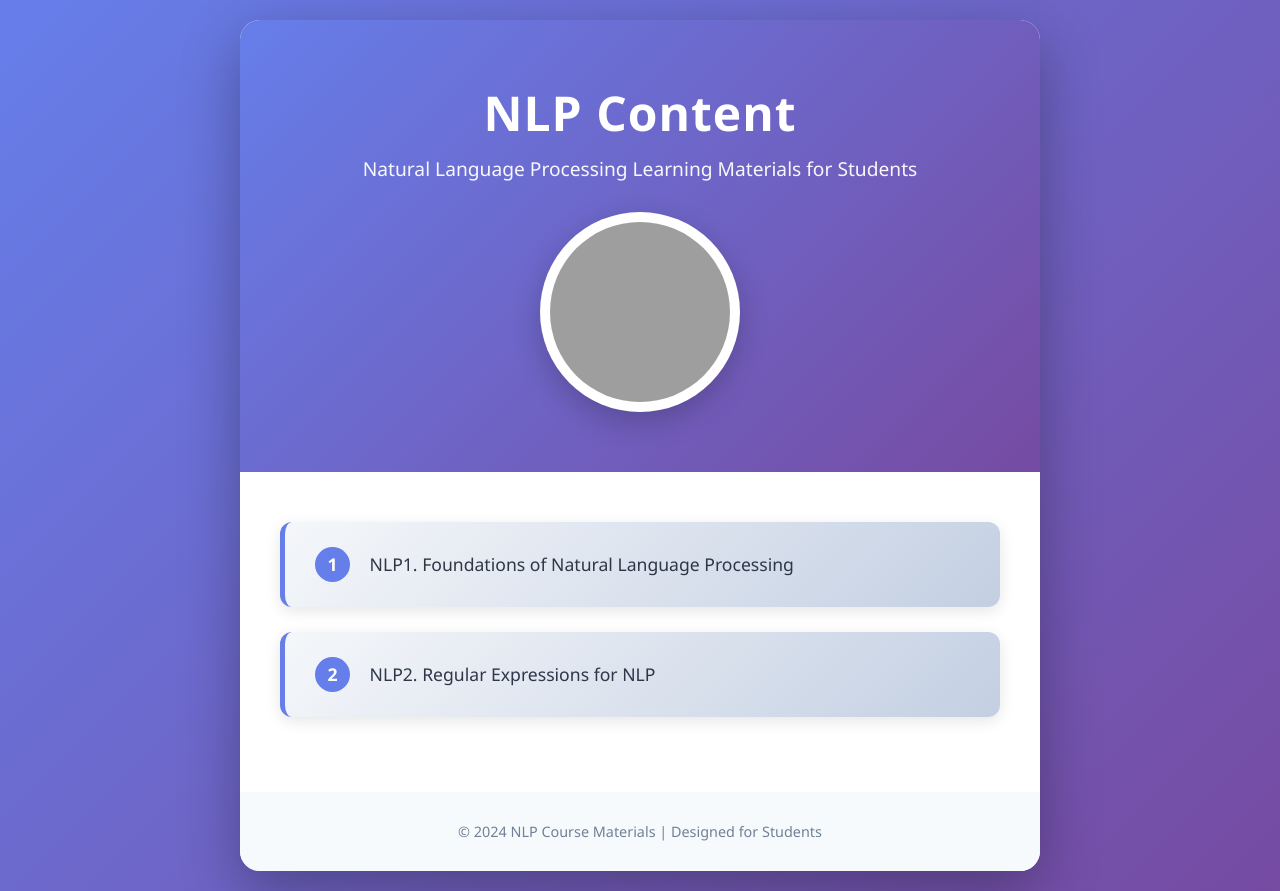
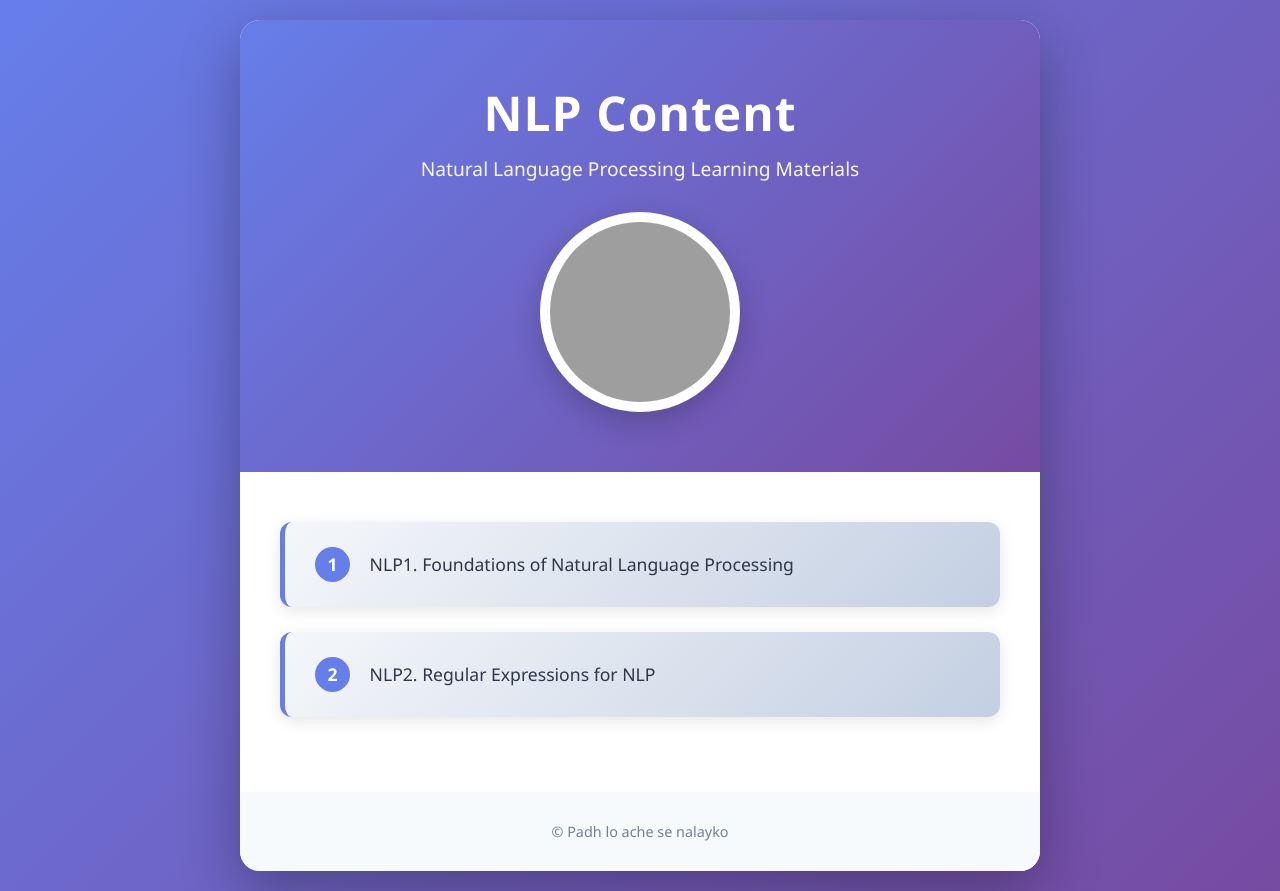
Before and after one commit to Naman-Agrawal19/NLP, a plain HTML site: page index.html in a window 1280 px wide. Drawn offline with Linux system fonts and the light colour scheme; grey boxes are pictures that could not be loaded.

Commit message:
index.html modified

```diff
--- a/index.html
+++ b/index.html
@@ -164,7 +164,7 @@
     <div class="container">
       <header>
         <h1>NLP Content</h1>
-        <p class="subtitle">Natural Language Processing Learning Materials for Students</p>
+        <p class="subtitle">Natural Language Processing Learning Materials</p>
         <div class="hero-image">
           <img src="https://lh3.googleusercontent.com/d/1UPo7DJ0YCPZWj6-sFe9DmVSk0UygN3Bt" alt="NLP Illustration">
         </div>
@@ -188,7 +188,7 @@
       </main>
 
       <footer>
-        <p>&copy; 2024 NLP Course Materials | Designed for Students</p>
+        <p>&copy; Padh lo ache se nalayko</p>
       </footer>
     </div>
   </body>
```
